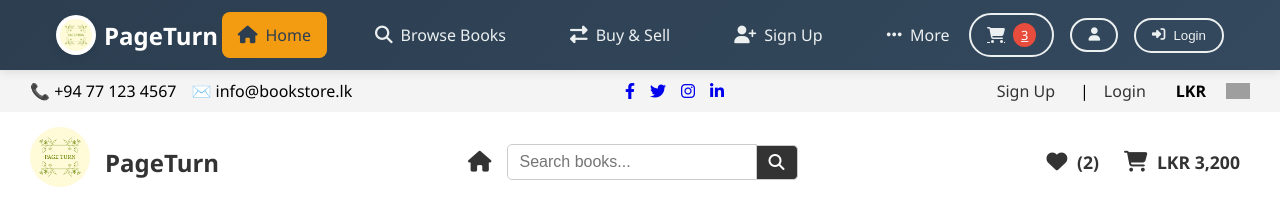
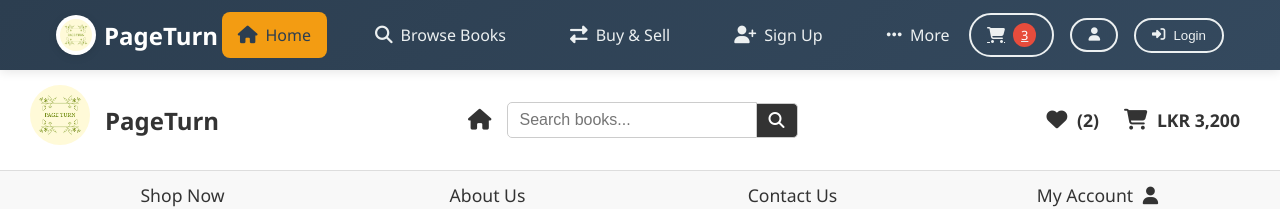
Before and after one commit to NavodCaldera/online-bookstore, a React (Create React App) app: page / in a window 1280 px wide. Shown: the top 209 px of the page. Built offline with nearby package versions, Linux system fonts and the light colour scheme; no server answers; grey boxes are pictures that could not be loaded.

Commit message:
Secondary Navigation Bar Removed

```diff
--- a/src/HomePage.js
+++ b/src/HomePage.js
@@ -148,25 +148,6 @@ function HomePage() {
     <div>
       {/* Navigation Bar */}
       <Navigation />
-
-      {/* Top Header */}
-      <header className="top-header">
-        <div className="header-left">
-          <span>📞 +94 77 123 4567</span>
-          <span>✉️ info@bookstore.lk</span>
-        </div>
-        <div className="header-center">
-          <a href="#"><i className="fab fa-facebook-f"></i></a>
-          <a href="#"><i className="fab fa-twitter"></i></a>
-          <a href="#"><i className="fab fa-instagram"></i></a>
-          <a href="#"><i className="fab fa-linkedin-in"></i></a>
-        </div>
-        <div className="header-right">
-          <Link to="/create-account">Sign Up</Link> | <a href="#">Login</a>
-          <span className="currency">LKR</span>
-          <img src="https://upload.wikimedia.org/wikipedia/commons/1/11/Flag_of_Sri_Lanka.svg" alt="Sri Lanka Flag" className="flag-icon" />
-        </div>
-      </header>
 
       {/* Main Header */}
       <header className="main-header">
```
